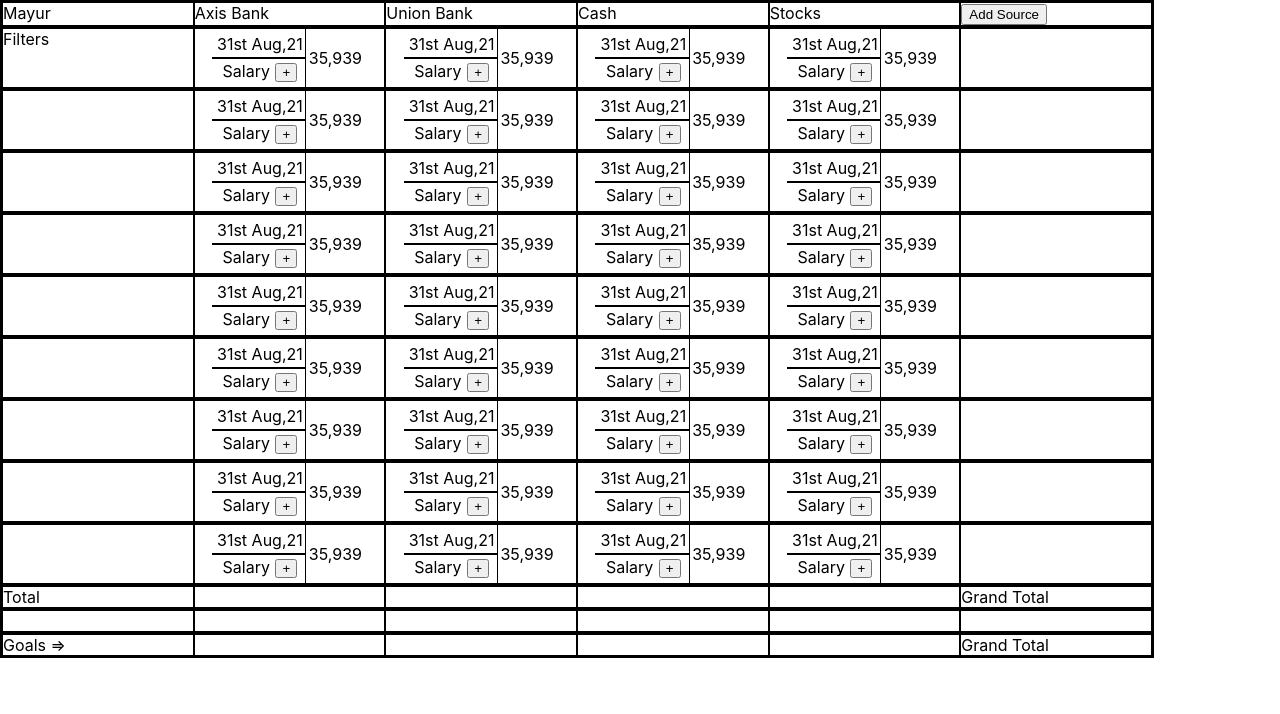
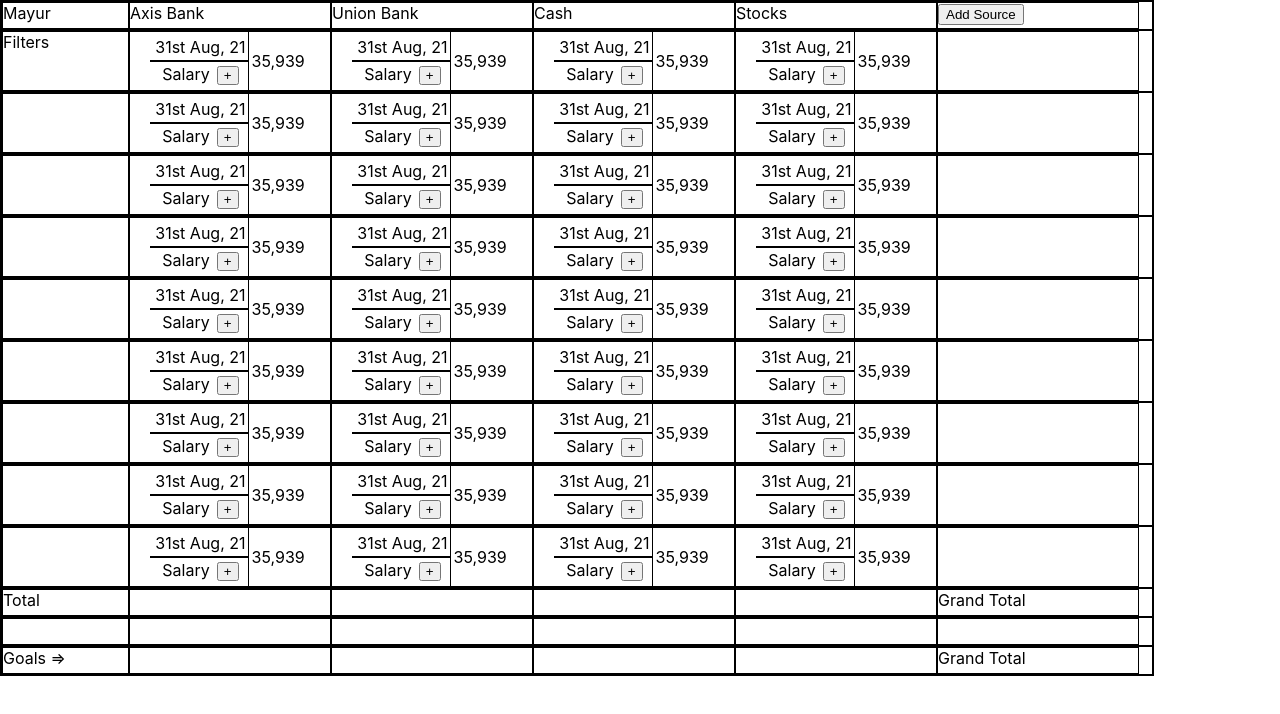
Before and after one commit to MayurChawlaa/Tracker, a React (Create React App) app: page / in a window 1280 px wide. Shown: the top 714 px of the page. Built offline with nearby package versions, Linux system fonts and the light colour scheme.

Commit message:
changing content editable tag location

```diff
--- a/src/Display.js
+++ b/src/Display.js
@@ -3,12 +3,12 @@
 function Display(){
     return(
         <div className="display-container">
-            <div className="display-date">31st Aug,21</div>
+            <div className="display-date" contentEditable="true">31st Aug, 21</div>
             <div className="display-tag">
-                <div className="display-tag-name">Salary</div>
+                <div className="display-tag-name" contentEditable="true">Salary</div>
                 <div className="display-tag-sign"><button>+</button></div>
             </div>
-            <div className="display-amount">35,939</div>
+            <div className="display-amount" contentEditable="true">35,939</div>
         </div>
     );
 }
--- a/src/Tracker.js
+++ b/src/Tracker.js
@@ -3,7 +3,7 @@
     return(
         <div className="table">
             <div className="row header">
-                <div className="column">Mayur</div>
+                <div className="column first-column">Mayur</div>
                 <div className="column">Axis Bank</div>
                 <div className="column">Union Bank</div>
                 <div className="column">Cash</div>
@@ -11,96 +11,95 @@
                 <div className="column"><button>Add Source</button></div>
             </div>
             <div className="row">
-                <div className="column">Filters</div>
-                <div className="column" contentEditable="true"><Display/></div>
-                <div className="column" contentEditable="true"><Display/></div>
-                <div className="column" contentEditable="true"><Display/></div>
-                <div className="column" contentEditable="true"><Display/></div>
-                <div className="column" contentEditable="true"></div>
+                <div className="column first-column">Filters</div>
+                <div className="column"><Display/></div>
+                <div className="column"><Display/></div>
+                <div className="column"><Display/></div>
+                <div className="column"><Display/></div>
+                <div className="column"></div>
             </div>
             <div className="row">
+                <div className="column first-column"></div>
+                <div className="column"><Display/></div>
+                <div className="column"><Display/></div>
+                <div className="column"><Display/></div>
+                <div className="column"><Display/></div>
                 <div className="column"></div>
-                <div className="column" contentEditable="true"><Display/></div>
-                <div className="column" contentEditable="true"><Display/></div>
-                <div className="column" contentEditable="true"><Display/></div>
-                <div className="column" contentEditable="true"><Display/></div>
-                <div className="column" contentEditable="true"></div>
             </div>
             <div className="row">
+                <div className="column first-column"></div>
+                <div className="column"><Display/></div>
+                <div className="column"><Display/></div>
+                <div className="column"><Display/></div>
+                <div className="column"><Display/></div>
                 <div className="column"></div>
-                <div className="column" contentEditable="true"><Display/></div>
-                <div className="column" contentEditable="true"><Display/></div>
-                <div className="column" contentEditable="true"><Display/></div>
-                <div className="column" contentEditable="true"><Display/></div>
-                <div className="column" contentEditable="true"></div>
             </div>
             <div className="row">
+                <div className="column first-column"></div>
+                <div className="column"><Display/></div>
+                <div className="column"><Display/></div>
+                <div className="column"><Display/></div>
+                <div className="column"><Display/></div>
                 <div className="column"></div>
-                <div className="column" contentEditable="true"><Display/></div>
-                <div className="column" contentEditable="true"><Display/></div>
-                <div className="column" contentEditable="true"><Display/></div>
-                <div className="column" contentEditable="true"><Display/></div>
-                <div className="column" contentEditable="true"></div>
             </div>
             <div className="row">
+                <div className="column first-column"></div>
+                <div className="column"><Display/></div>
+                <div className="column"><Display/></div>
+                <div className="column"><Display/></div>
+                <div className="column"><Display/></div>
                 <div className="column"></div>
-                <div className="column" contentEditable="true"><Display/></div>
-                <div className="column" contentEditable="true"><Display/></div>
-                <div className="column" contentEditable="true"><Display/></div>
-                <div className="column" contentEditable="true"><Display/></div>
-                <div className="column" contentEditable="true"></div>
             </div>
             <div className="row">
+                <div className="column first-column"></div>
+                <div className="column"><Display/></div>
+                <div className="column"><Display/></div>
+                <div className="column"><Display/></div>
+                <div className="column"><Display/></div>
                 <div className="column"></div>
-                <div className="column" contentEditable="true"><Display/></div>
-                <div className="column" contentEditable="true"><Display/></div>
-                <div className="column" contentEditable="true"><Display/></div>
-                <div className="column" contentEditable="true"><Display/></div>
-                <div className="column" contentEditable="true"></div>
             </div>
             <div className="row">
+                <div className="column first-column"></div>
+                <div className="column"><Display/></div>
+                <div className="column"><Display/></div>
+                <div className="column"><Display/></div>
+                <div className="column"><Display/></div>
                 <div className="column"></div>
-                <div className="column" contentEditable="true"><Display/></div>
-                <div className="column" contentEditable="true"><Display/></div>
-                <div className="column" contentEditable="true"><Display/></div>
-                <div className="column" contentEditable="true"><Display/></div>
-                <div className="column" contentEditable="true"></div>
             </div>
             <div className="row">
+                <div className="column first-column"></div>
+                <div className="column"><Display/></div>
+                <div className="column"><Display/></div>
+                <div className="column"><Display/></div>
+                <div className="column"><Display/></div>
                 <div className="column"></div>
-                <div className="column" contentEditable="true"><Display/></div>
-                <div className="column" contentEditable="true"><Display/></div>
-                <div className="column" contentEditable="true"><Display/></div>
-                <div className="column" contentEditable="true"><Display/></div>
-                <div className="column" contentEditable="true"></div>
             </div>
             <div className="row">
+                <div className="column first-column"></div>
+                <div className="column"><Display/></div>
+                <div className="column"><Display/></div>
+                <div className="column"><Display/></div>
+                <div className="column"><Display/></div>
                 <div className="column"></div>
-                <div className="column" contentEditable="true"><Display/></div>
-                <div className="column" contentEditable="true"><Display/></div>
-                <div className="column" contentEditable="true"><Display/></div>
-                <div className="column" contentEditable="true"><Display/></div>
-                <div className="column" contentEditable="true"></div>
             </div>
             <div className="row">
-                <div className="column">Total</div>
-                <div className="column" contentEditable="true"></div>
-                <div className="column" contentEditable="true"></div>
-                <div className="column" contentEditable="true"></div>
-                <div className="column" contentEditable="true"></div>
-                <div className="column" contentEditable="true">Grand Total</div>
+                <div className="column first-column">Total</div>
+                <div className="column"></div>
+                <div className="column"></div>
+                <div className="column"></div>
+                <div className="column"></div>
+                <div className="column">Grand Total</div>
             </div>
             <div className="row">
+                <div className="column first-column"></div>
                 <div className="column"></div>
-                <div className="column" contentEditable="true"></div>
-                <div className="column" contentEditable="true"></div>
-                <div className="column" contentEditable="true"></div>
-                <div className="column" contentEditable="true"></div>
-                <div className="column" contentEditable="true"></div>
+                <div className="column"></div>
+                <div className="column"></div>
+                <div className="column"></div>
+                <div className="column"></div>
             </div>
             <div className="row">
-                <div className="column">Goals =&gt;</div>
-
+                <div className="column first-column" contentEditable="true">Goals =&gt;</div>
                 <div className="column" contentEditable="true"></div>
                 <div className="column" contentEditable="true"></div>
                 <div className="column" contentEditable="true"></div>
--- a/src/display_style.css
+++ b/src/display_style.css
@@ -12,6 +12,9 @@
     border-right:1px solid black;
     border-bottom: 0.5px solid black;
 }
+.display-date:focus {
+    outline:none;
+}
 .display-tag{
     padding: 2.5px 2.5px 5px 5px;
     grid-area:t;
@@ -20,6 +23,9 @@
     display: flex;
     flex-direction: row;
     justify-content: space-evenly;
+}
+.display-tag-name:focus {
+    outline: none;
 }
 .display-tag-sign > button {
     padding: 0px 5px;
@@ -30,3 +36,6 @@
     grid-area:a;
     overflow: auto;
 }
+.display-amount:focus {
+    outline: none;
+}
--- a/src/index.css
+++ b/src/index.css
@@ -28,4 +28,8 @@
   border : 1px solid black;
   width : 200px;
   max-width: 200px;
+  min-height: 25px;
 }
+.first-column {
+  width: 125px;
+}
```
